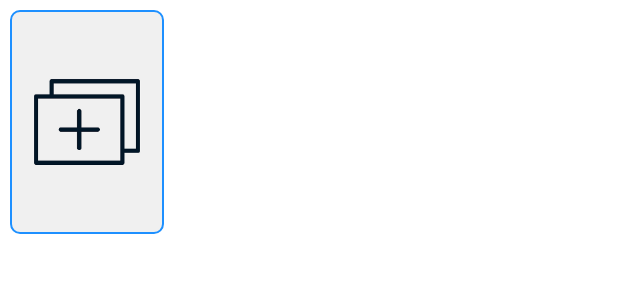
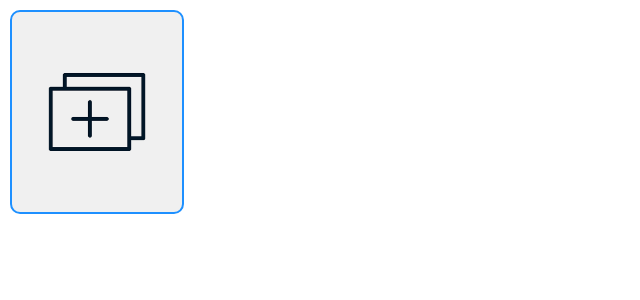
Before and after one commit to EvaGL/flashcards, a React (Create React App) app: page / in a window 1280 px wide. Shown: the top 300 px of the page, without its empty margins (0-640 px from the left). Built offline with nearby package versions, Linux system fonts and the light colour scheme.

Commit message:
learn button

```diff
--- a/src/App.css
+++ b/src/App.css
@@ -1,10 +1,11 @@
 .deck {
-    width: 150px;
-    height: 220px;
+    width: 170px;
+    height: 200px;
     border-radius: 10px;
     margin: 10px;
     border: 2px solid #1e90ff;
     position: relative;
+    text-align: center;
 }
 
 .add-deck {
@@ -22,8 +23,20 @@
 }
 
 .cards-num {
-    text-align: center;
     margin-top: 10px;
+}
+
+button.learn {
+    font-size: 1em;
+    margin-top: 45%;
+    overflow: hidden;
+    padding: 8px 8px 8px 8px;
+    border-width: 0;
+    outline: none;
+    border-radius: 2px;
+    background-color: #3e5eab;
+    color: #ecf0f1;
+    transition: background-color .3s;
 }
 
 .deck-list {
--- a/src/App.js
+++ b/src/App.js
@@ -17,6 +17,7 @@ class Deck extends Component {
                 <div className="deck-title">{this.props.title}</div>
                 <div className="cards-num">0 cards</div>
                 <button className="delete-icon" onClick={this.onDelete}><i className="material-icons">close</i></button>
+                <button className="learn">Learn</button>
 
             </div>
         )
```
